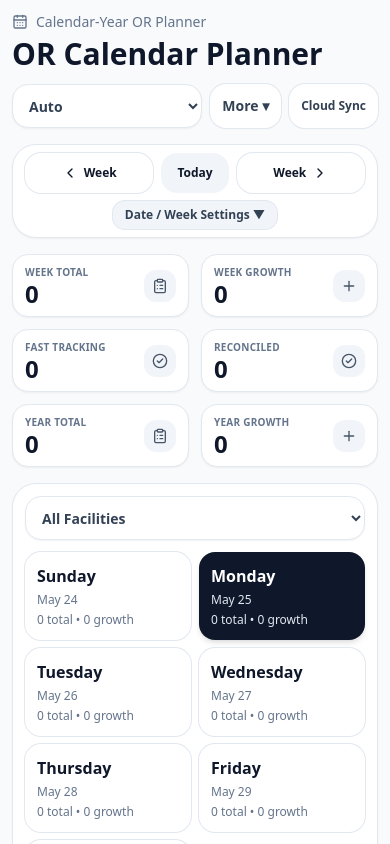
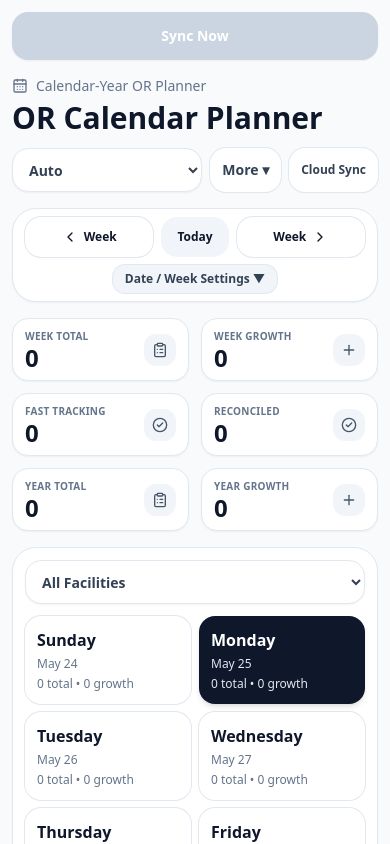
Before and after one commit to FBS9/or-planner, a React (Vite) app: page / in a window 390 px wide. Shown: the top 844 px of the page. Built offline with nearby package versions, Linux system fonts and the light colour scheme.

Commit message:
Update App.jsx

```diff
--- a/src/App.jsx
+++ b/src/App.jsx
@@ -2601,35 +2601,33 @@ export default function ORPlannerApp() {
     }
   };
 
-  const pullRefreshLabel = pullRefreshState === "refreshing"
-    ? "Syncing..."
-    : pullRefreshState === "ready"
-      ? "Release to sync"
-      : pullRefreshState === "pulling"
-        ? "Pull down to sync"
-        : "";
+  const mobilePullFromCloudOnly = async () => {
+    // Mobile top button should behave as pull-only. It must never save stale
+    // local phone state over newer desktop changes.
+    if (cloudAutoSaveTimerRef.current) {
+      window.clearTimeout(cloudAutoSaveTimerRef.current);
+      cloudAutoSaveTimerRef.current = null;
+    }
+    localDirtyRef.current = false;
+    lastLocalEditAtRef.current = 0;
+    localEditGuardUntilRef.current = 0;
+    await performCloudPull({ silent: false });
+  };
 
   return (
     <div
       className="min-h-screen overflow-x-hidden bg-slate-50 text-slate-900 p-3 md:p-6"
       style={{ overflowAnchor: "none", WebkitTapHighlightColor: "transparent" }}
-      onTouchStart={handlePullRefreshStart}
-      onTouchMove={handlePullRefreshMove}
-      onTouchEnd={handlePullRefreshEnd}
-      onTouchCancel={handlePullRefreshEnd}
     >
-      {pullRefreshState !== "idle" && (
-        <div
-          className="fixed left-1/2 top-2 z-[80] -translate-x-1/2 rounded-full bg-white px-4 py-2 text-xs font-bold text-slate-700 shadow-lg ring-1 ring-slate-200 transition-all"
-          style={{ transform: `translate(-50%, ${Math.max(0, pullRefreshDistance - 48)}px)` }}
+      <div className="mx-auto max-w-7xl space-y-4">
+        <button
+          type="button"
+          onClick={mobilePullFromCloudOnly}
+          disabled={cloudBusy || !cloudSession?.user?.id}
+          className="flex h-12 w-full items-center justify-center rounded-2xl bg-slate-900 px-4 text-sm font-bold text-white shadow-sm disabled:bg-slate-300 md:hidden"
         >
-          {pullRefreshLabel}
-        </div>
-      )}
-      <div
-        className="mx-auto max-w-7xl space-y-4 transition-transform"
-        style={{ transform: pullRefreshState !== "idle" ? `translateY(${Math.min(54, pullRefreshDistance)}px)` : "translateY(0px)" }}
-      >
+          Sync Now
+        </button>
         <motion.div initial={{ opacity: 0, y: -8 }} animate={{ opacity: 1, y: 0 }} className="flex flex-col gap-3 md:flex-row md:items-center md:justify-between">
           <div>
             <div className="flex items-center gap-2 text-slate-500 text-sm font-medium">
@@ -3539,7 +3537,7 @@ export default function ORPlannerApp() {
               <div className="min-w-0">
                 <div className="text-xs font-bold uppercase tracking-wide text-blue-600">Salesforce Import</div>
                 <h2 className="mt-1 text-xl font-bold text-slate-900 md:text-2xl">AI screenshot extraction</h2>
-                <div className="mt-1 text-xs font-bold text-slate-400">SF Import logic v3x · pull-to-sync is pull-only</div>
+                <div className="mt-1 text-xs font-bold text-slate-400">SF Import logic v3y · mobile sync button only</div>
                 <p className="mt-1 max-w-2xl text-sm text-slate-600">
                   Upload a Salesforce screenshot, review the suggested actions, then apply approved rows to your OR Planner. The compact screenshot reference stays visible while you review. Click the image on desktop to enlarge it; on mobile, use the floating image button while scrolling.
                 </p>
```
